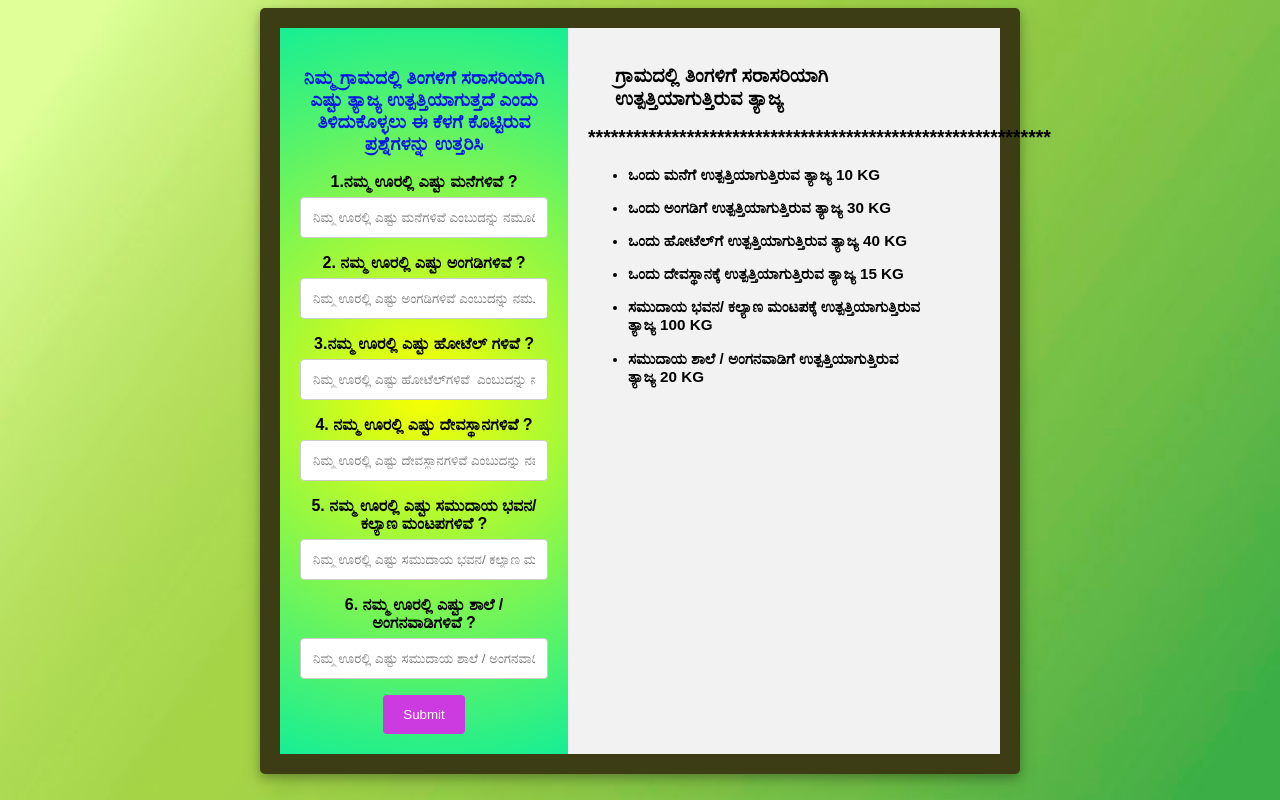
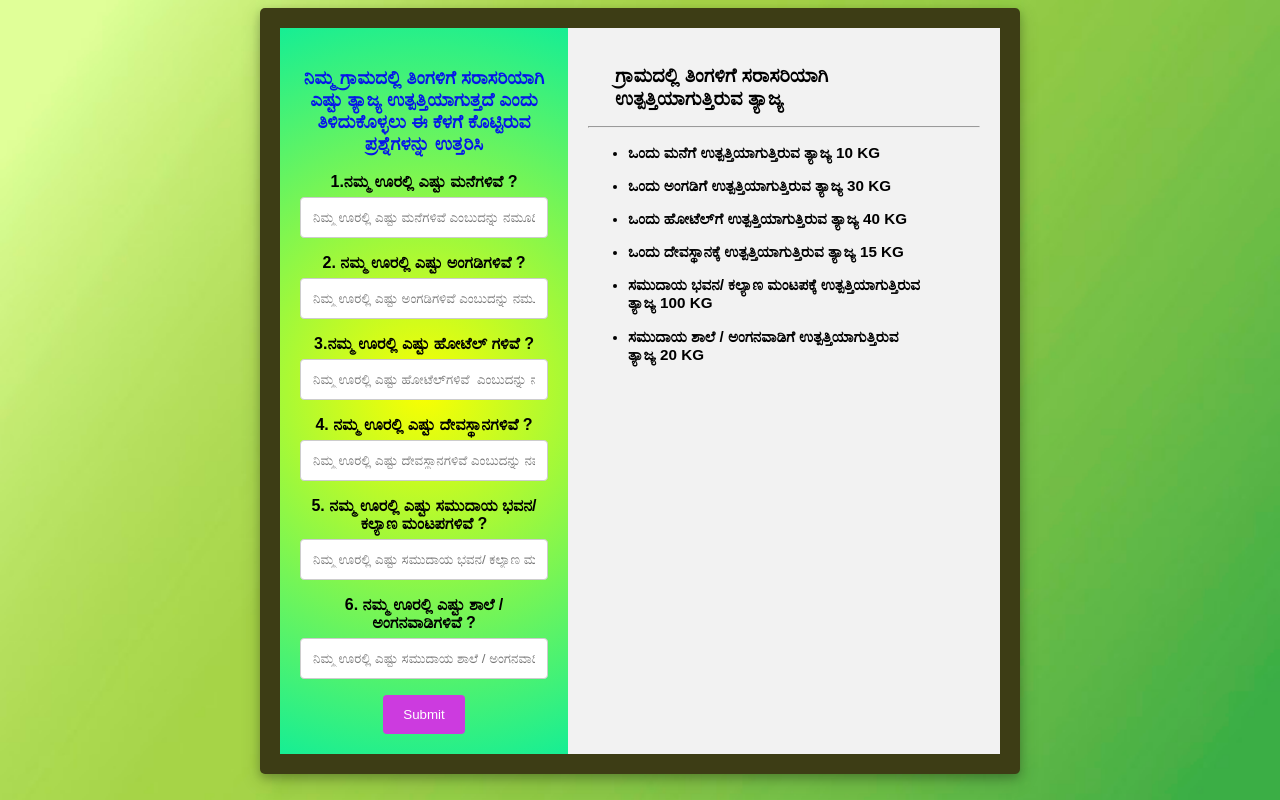
Before and after one commit to sanjeevnk45/calculate_final, a plain HTML site: page index.html in a window 1280 px wide. Drawn offline with Linux system fonts and the light colour scheme.

Commit message:
first commit

```diff
--- a/index.html
+++ b/index.html
@@ -111,7 +111,7 @@
     </div>
     <div class="column2">
         <h2>&nbsp;&nbsp;&nbsp;&nbsp;&nbsp;ಗ್ರಾಮದಲ್ಲಿ ತಿಂಗಳಿಗೆ ಸರಾಸರಿಯಾಗಿ <br> &nbsp;&nbsp;&nbsp;&nbsp;&nbsp;ಉತ್ಪತ್ತಿಯಾಗುತ್ತಿರುವ ತ್ಯಾಜ್ಯ </h2>
-        <h2>*************************************************************</h2>
+<hr>
         <ul>
           <li>
             <h3>ಒಂದು ಮನೆಗೆ ಉತ್ಪತ್ತಿಯಾಗುತ್ತಿರುವ ತ್ಯಾಜ್ಯ 10 KG </h3>
```
